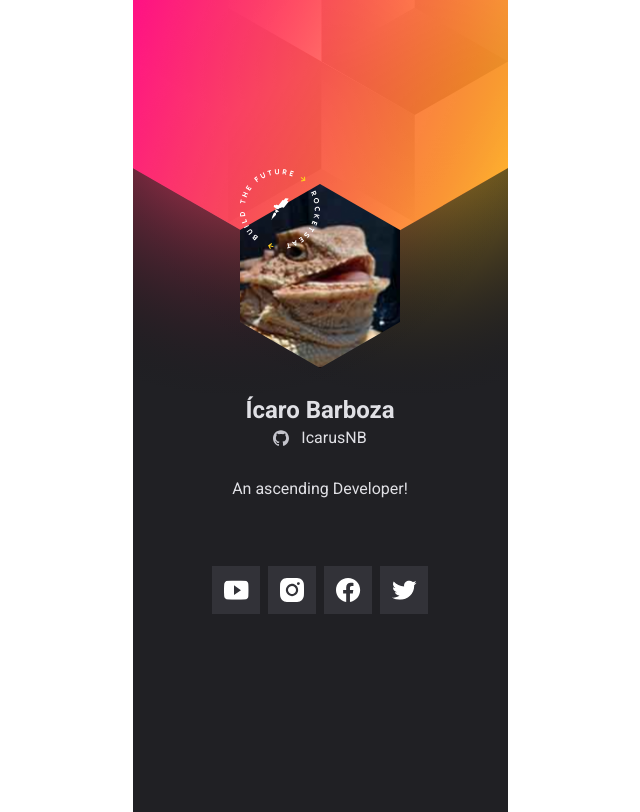
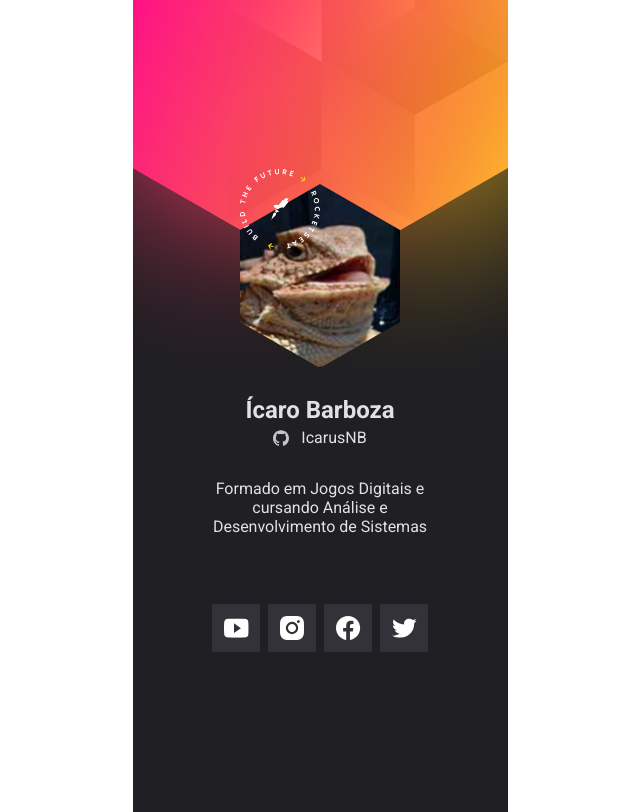
Before and after one commit to IcarusNB/Card, a plain HTML site: page index.html in a window 1280 px wide. Shown: the whole page, without its empty margins (320-960 px from the left). Drawn offline with Linux system fonts and the light colour scheme; files whose address does not match are found by name.

Commit message:
Text change

```diff
--- a/index.html
+++ b/index.html
@@ -27,7 +27,7 @@
             <a href="https://github.com/IcarusNB/" target="_blank"> <img src="./images/icon-github.svg" alt="GitHub">
                 IcarusNB</a>
 
-            <p>An ascending Developer!</p>
+            <p>Formado em Jogos Digitais e cursando Análise e Desenvolvimento de Sistemas</p>
 
             <ul>
                 <li>
```
